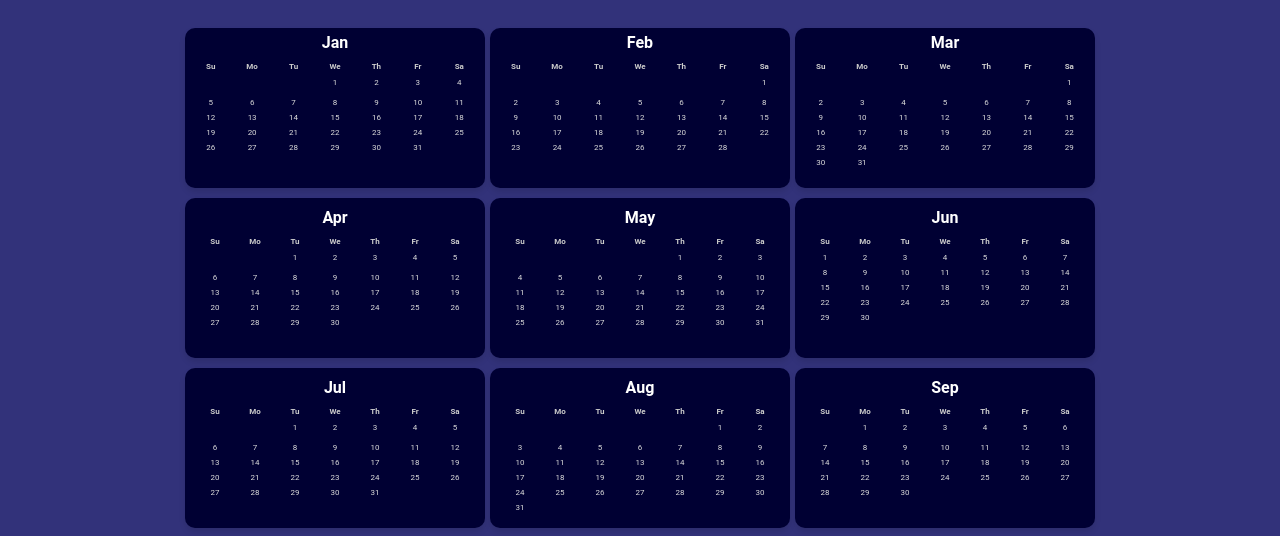
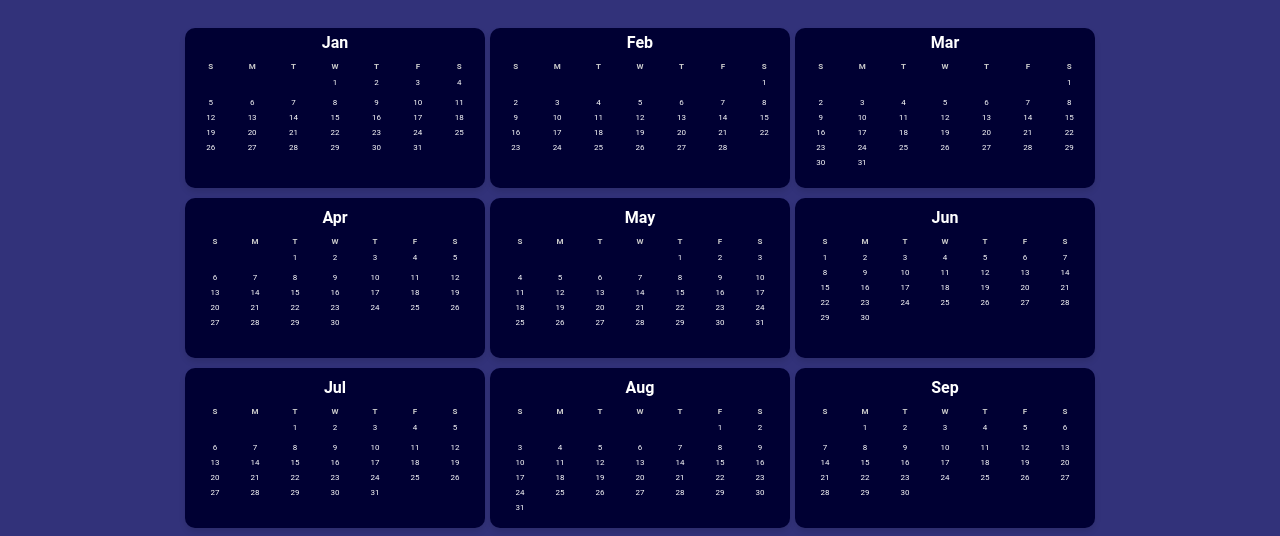
Before and after one commit to abk2191/organiser, a React (Vite) app: page /organiser/calendar in a window 1280 px wide. Both pictures are taken after a click on the button "Year". Shown: the part 263-799 px from the top of the page. Built offline with nearby package versions, Linux system fonts and the light colour scheme.

Commit message:
Added new features

```diff
--- a/src/Calendar.jsx
+++ b/src/Calendar.jsx
@@ -1241,7 +1241,7 @@ function Calendar() {
   }
 
   function MonthContent({ monthName, monthData, weeks, year }) {
-    const dayAbbreviations = ["Su", "Mo", "Tu", "We", "Th", "Fr", "Sa"];
+    const dayAbbreviations = ["S", "M", "T", "W", "T", "F", "S"];
 
     return (
       <>
@@ -1346,7 +1346,7 @@ function Calendar() {
                       textAlign: "center",
                       padding: "2px 0",
                       backgroundColor: hasEvent ? "#000033" : "transparent",
-                      color: isToday ? "red" : hasEvent ? "white" : "#ddd",
+                      color: isToday ? "red" : hasEvent ? "white" : "white",
                       textShadow: isToday ? "0 0 3px red" : "none",
                       borderRadius: hasEvent ? "3px" : "0",
                       cursor: hasEvent ? "pointer" : "default",
```
